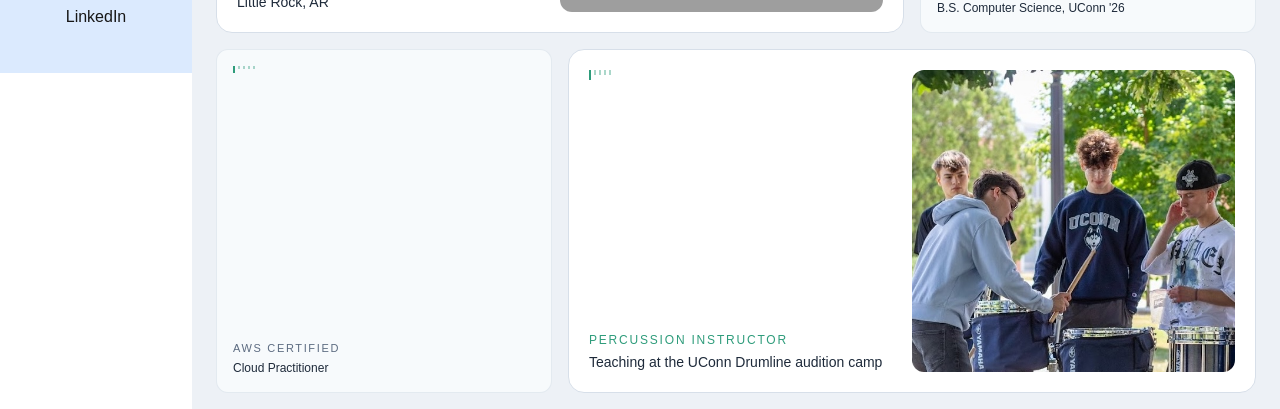
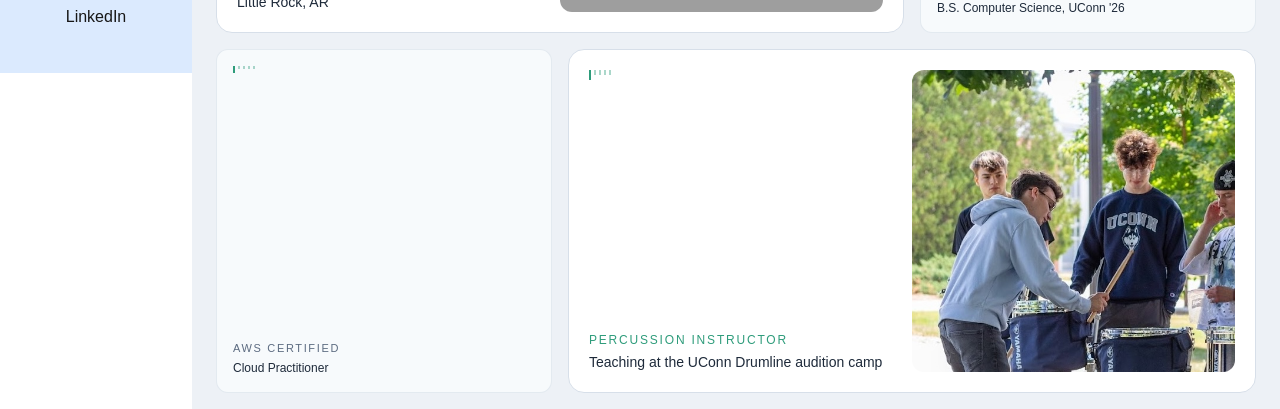
Before and after one commit to JeremyVoegeli/personal-website, a Next.js app: page /about in a window 1280 px wide. Shown: the part 727-1136 px from the top of the page. Built offline with nearby package versions, Linux system fonts and the light colour scheme; grey boxes are pictures that could not be loaded.

Commit message:
debugging object offset issue in about page

```diff
--- a/src/app/about/page.js
+++ b/src/app/about/page.js
@@ -1,4 +1,4 @@
-import { SectionCard, BadgeCard, PhotoBadgeCard, Ticks } from "../components/ui/DesignSystem";
+import { SectionCard, BadgeCard, PhotoBadgeCard } from "../components/ui/DesignSystem";
 
 export default function About() {
   return (
@@ -40,7 +40,7 @@ export default function About() {
           alt="Spartans DBC lot warmup"
           label="Spartans DBC"
           detail="Warming up in the lot before a competition in Little Rock, AR"
-          object_offset={"top"}
+          object_offset={"object-top"}
         />
         <BadgeCard label="Education" detail="B.S. Computer Science, UConn '26" />
         <BadgeCard label="AWS Certified" detail="Cloud Practitioner" />
@@ -50,7 +50,7 @@ export default function About() {
           alt="Teaching at UConn"
           label="Percussion Instructor"
           detail="Teaching at the UConn Drumline audition camp"
-          object_offset={"left"}
+          object_offset={"object-left"}
         />
 
         <SectionCard span="col-span-2" label="Currently Looking For">
--- a/src/app/components/ui/DesignSystem.jsx
+++ b/src/app/components/ui/DesignSystem.jsx
@@ -73,7 +73,7 @@ export function PhotoBadgeCard({ src, alt, label, detail, object_offset, span =
       <img
         src={src}
         alt={alt}
-        className={`h-full w-1/2 rounded-xl object-cover object-${object_offset}`}
+        className={`h-full w-1/2 rounded-xl object-cover ${object_offset}`}
       />
     </div>
   );
```
